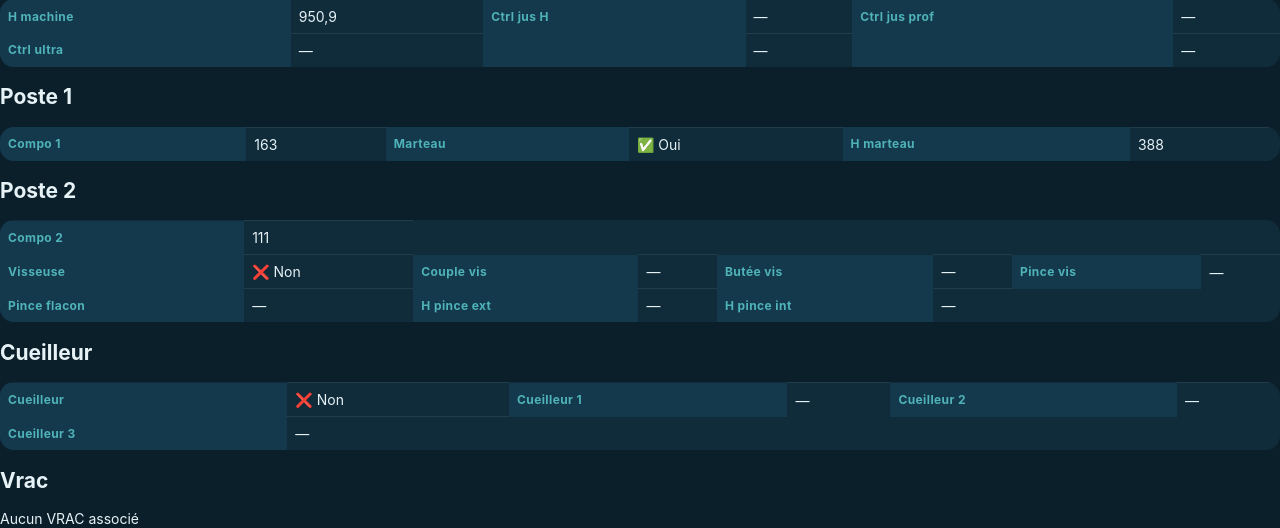
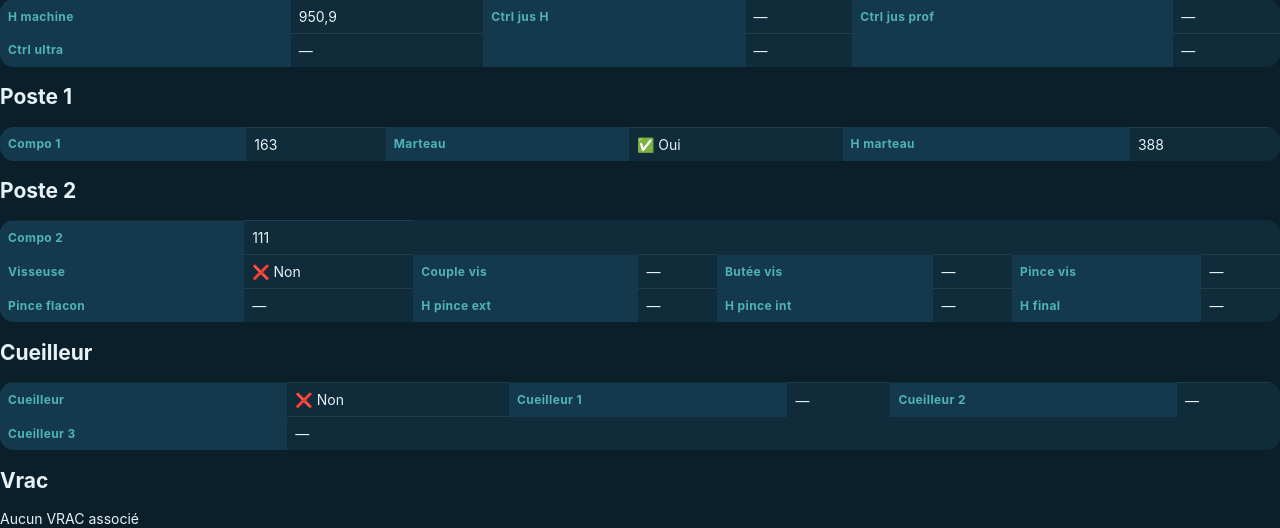
Before and after one commit to bricotechnique/django-app, a Django app: page /reglage/669/ in a window 1280 px wide. Shown: the part 940-1468 px from the top of the page. Run offline with Django 5.2, Linux system fonts and the light colour scheme; a user stored in the database is signed in; data comes from the database, SQL or seed files in the repository.

Commit message:
ajout du reglage H finale

```diff
--- a/machines/templates/machines/reglage_gabarit.html
+++ b/machines/templates/machines/reglage_gabarit.html
@@ -977,7 +977,13 @@ tr:hover {
       {% endif %}
     </td>
 
-
+    <th> H final</th>
+    <td>
+      {% if mode == "edit" %}
+        <input type="text" class="small-input" name="h_finale" value="{{ reglage.h_finale|floatformat:'g' }}">
+      {% else %}
+        {% if reglage.h_finale != None %}{{ reglage.h_finale|floatformat:'g' }}{% else %}<span class="dash">—</span>{% endif %}
+      {% endif %}</td>
 
 
 
```
